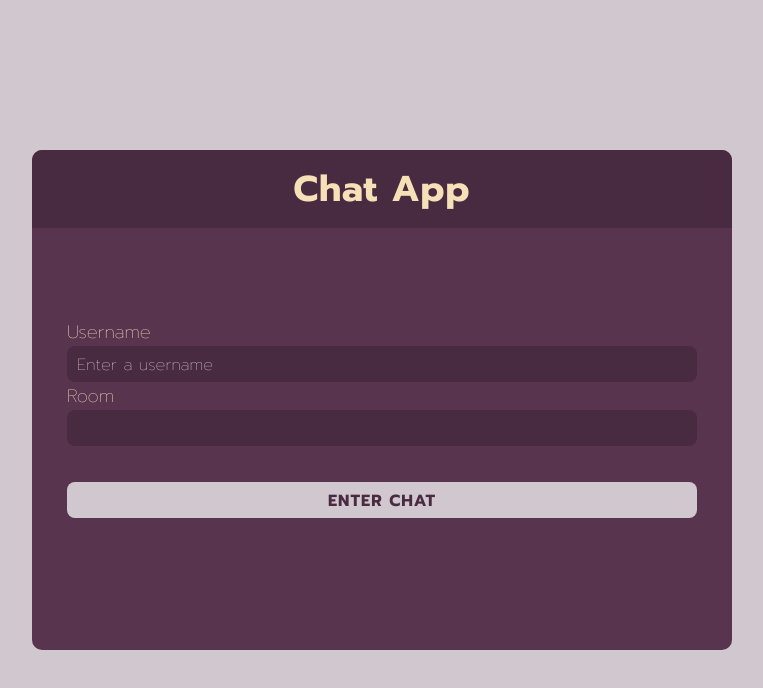
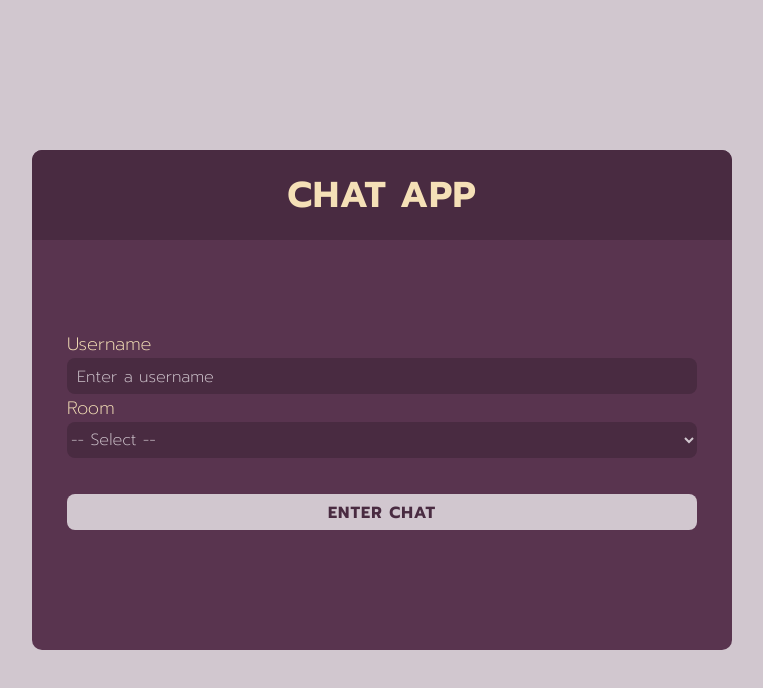
Before and after one commit to RoLo-dev/ChatRoom, a website: page public/index.html in a window 1280 px wide. Shown: the whole page, without its empty margins (258-1021 px from the left). Drawn offline with nearby package versions, Linux system fonts and the light colour scheme.

Commit message:
init commit

```diff
--- a/public/css/style.css
+++ b/public/css/style.css
@@ -6,7 +6,7 @@
 html{
     font-size: 18px;
     font-family: 'Prompt', sans-serif;
-    font-weight: 300;
+    font-weight: 200;
     color: #F5E0B7;
     display: flex;
     justify-content: center;
@@ -30,7 +30,7 @@ html{
 }
 .container header{
     background-color: #492B41;
-    padding: 12px 0;
+    padding: 1rem 0;
     text-align: center;
     border-top-left-radius: 10px;
     border-top-right-radius: 10px;
@@ -61,13 +61,15 @@ html{
 .main form #select-room{
     position: relative;
     background-color: #492B41;
+    outline: 0;
+    border: 0;
+    color: #D1C7CF;
+    font-family: 'Prompt', sans-serif;
+    font-size: 0.9rem;
     width: 100%;
     height: 2rem;
     margin-bottom: 2rem;
     border-radius: 8px;
-}
-.main form #select-room select{
-    display: none;
 }
 .submit-btn{
     color: #492B41 !important;
--- a/public/index.html
+++ b/public/index.html
@@ -5,16 +5,18 @@
     <meta name="viewport" content="width=device-width, initial-scale=1.0">
     <title>Chat App</title>
 
-    <link href="https://fonts.googleapis.com/css2?family=Prompt:wght@100;700&family=Roboto+Mono:wght@100&display=swap" rel="stylesheet">
+    <link href="https://fonts.googleapis.com/css2?family=Prompt:wght@200;700&family=Roboto+Mono:wght@100&display=swap" rel="stylesheet">
+    <link href="https://unpkg.com/aos@2.3.1/dist/aos.css" rel="stylesheet">
     <link rel="stylesheet" href="css/style.css">
+
 
 </head>
 <body>
 
-    <div class="container">
+    <div class="container" data-aos="zoom-in">
         <header>
             <div class="wrapper">
-                <h1 class="bold">Chat App</h1>
+                <h1 class="bold">CHAT APP</h1>
             </div>
         </header>
         <section class="wrapper main">
@@ -22,8 +24,7 @@
                 <label for="username">Username</label>
                 <input type="text" name="username" id="username" placeholder="Enter a username">
                 <label for="room">Room</label>
-                <div id="select-room">
-                    <select name="room" >
+                <select name="room" id="select-room">
                     <option value="0">-- Select --</option>
                     <option value="javascript">JavaScript</option>
                     <option value="csharp">C#</option>
@@ -32,13 +33,14 @@
                     <option value="react">React</option>
                     <option value="vue">Vue</option>
                     <option value="socket">Socket.io</option>
-                        <option value="chatroom">Chat room</option>
+                    <option value="chatroom">Random</option>
                 </select>
-                </div>
                 <input type="submit" class="submit-btn" value="ENTER CHAT">
             </form>
         </section>
     </div>
 
+    <script src="https://unpkg.com/aos@2.3.1/dist/aos.js"></script>
+    <script src="js/main.js"></script>
 </body>
 </html>
--- a/public/js/main.js
+++ b/public/js/main.js
@@ -0,0 +1,3 @@
+AOS.init({
+    duration: 850
+});
```
Lines whose indentation alone changed are shown as unchanged.
